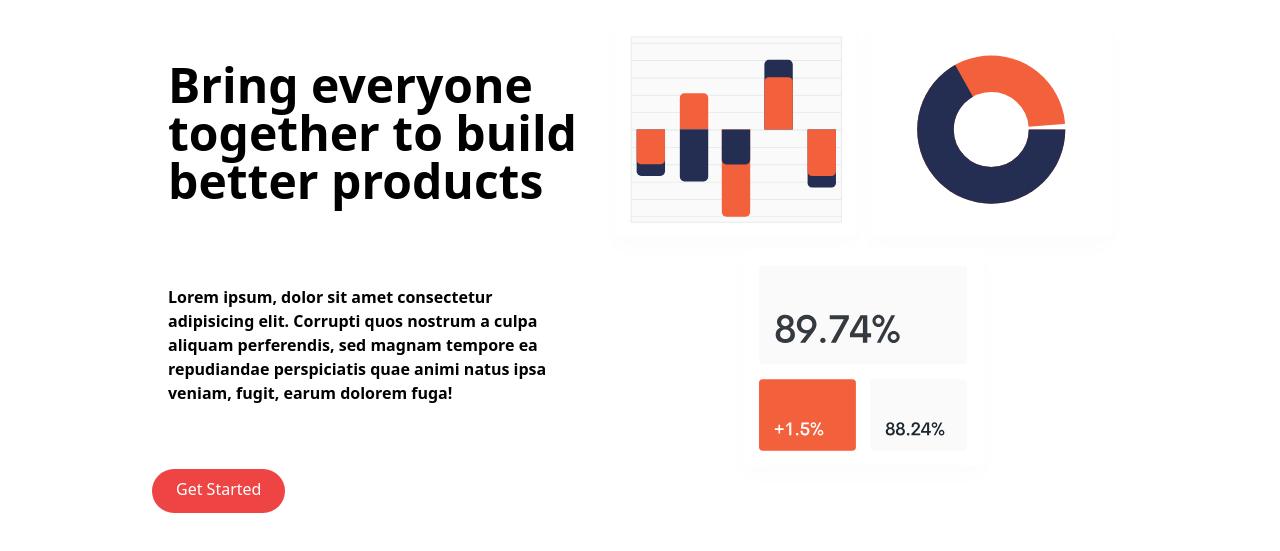
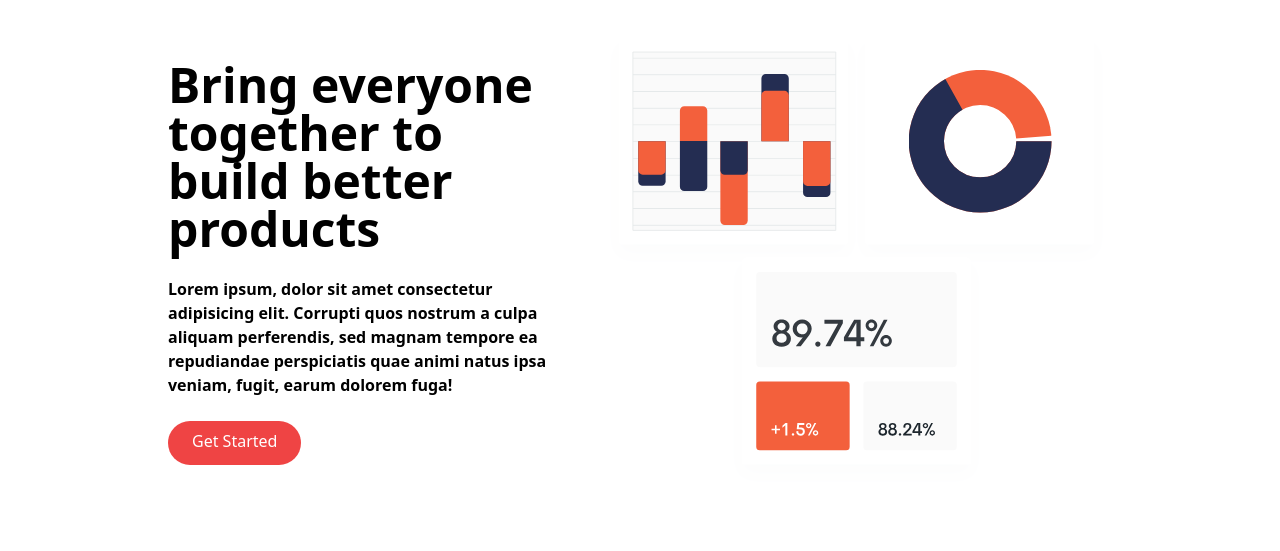
Before and after one commit to JepoySanity/TWCSS-manage, a website: page index.html in a window 1280 px wide. Shown: the part 71-622 px from the top of the page. Drawn offline with Linux system fonts and the light colour scheme.

Commit message:
add padding to left hero item

```diff
--- a/index.html
+++ b/index.html
@@ -36,13 +36,13 @@
         class="container flex flex-col-reverse md:flex-row mx-auto items-start mt-4 space-y-0 md:space-y-0 justify-between"
       >
         <!-- left item -->
-        <div class="flex flex-col space-y-12 md:w-1/2">
+        <div class="flex flex-col space-y-6 md:w-1/2 p-4">
           <h1
-            class="max-w-md text-4xl font-bold text-center md:text-5xl md:text-left mt-8 p-4"
+            class="max-w-lg text-4xl font-bold text-center md:text-5xl md:text-left mt-8"
           >
             Bring everyone together to build better products
           </h1>
-          <p class="max-w-md font-bold text-center md:text-left mt-0 p-4">
+          <p class="max-w-md font-bold text-center md:text-left">
             Lorem ipsum, dolor sit amet consectetur adipisicing elit. Corrupti
             quos nostrum a culpa aliquam perferendis, sed magnam tempore ea
             repudiandae perspiciatis quae animi natus ipsa veniam, fugit, earum
@@ -56,7 +56,8 @@
             >
           </div>
         </div>
-        <div class="">
+        <!-- right item -->
+        <div class="p-4">
           <img src="src/img/illustration-intro.svg" />
         </div>
       </div>
```
Also changed, not shown: dist/output.css.
